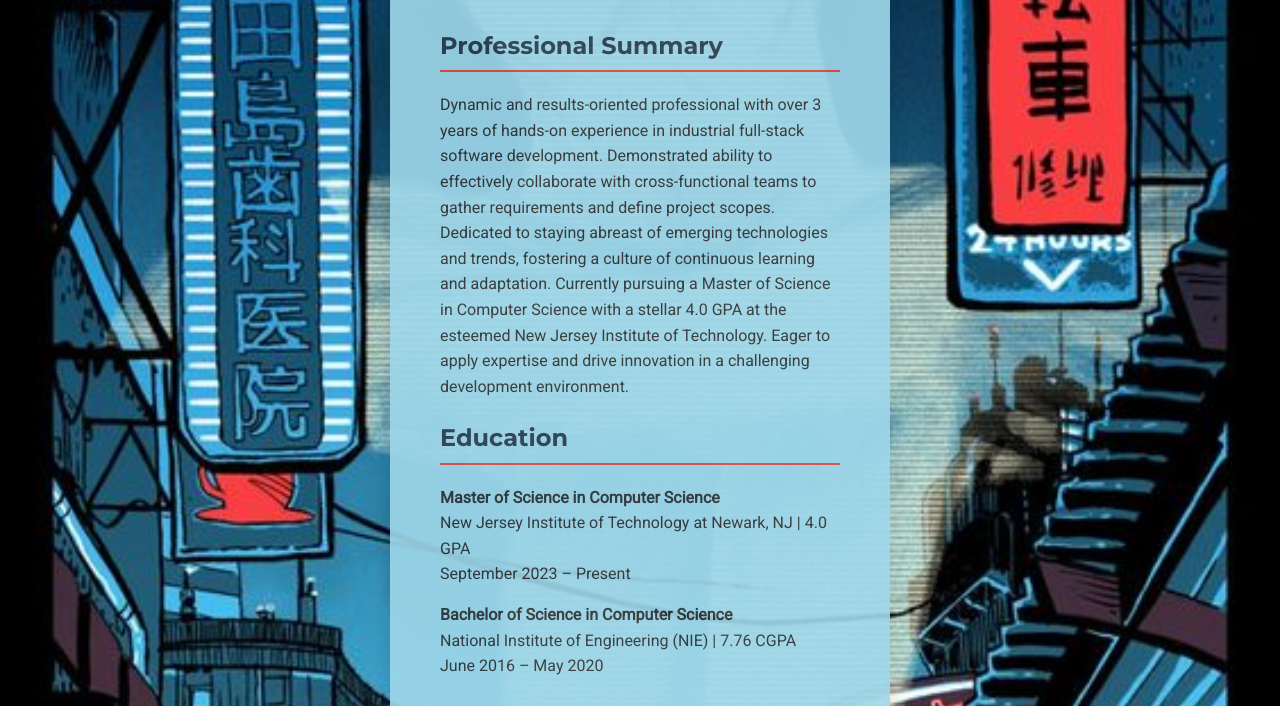
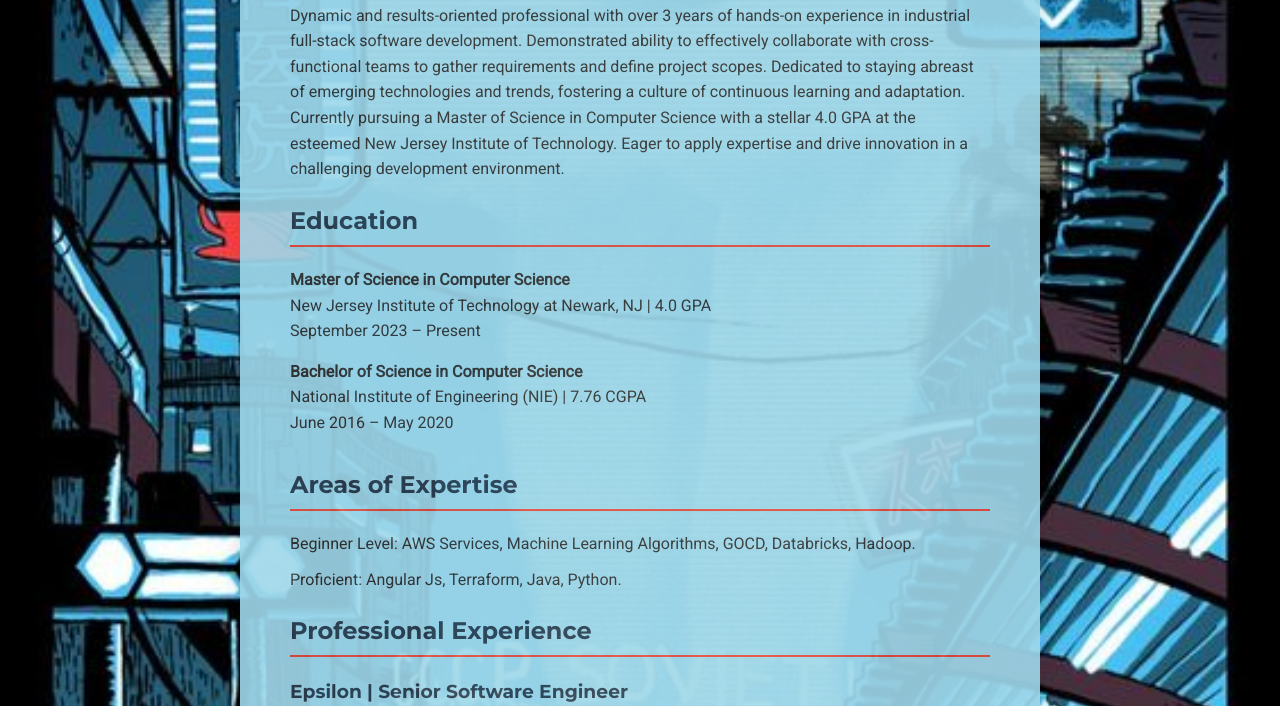
Before and after one commit to mayura02/Mayura-s-Portfolio, a plain HTML site: page index.html in a window 1280 px wide. Shown: the part 309-1015 px from the top of the page. Drawn offline with Linux system fonts and the light colour scheme.

Commit message:
Update index.html

```diff
--- a/index.html
+++ b/index.html
@@ -14,7 +14,7 @@
             color: #333;
         }
         .container {
-            width: 400px;  /* Fixed width */
+            width: 700px;  /* Fixed width */
             max-width: 800px;
             margin: 40px auto;
             padding: 50px;
```
